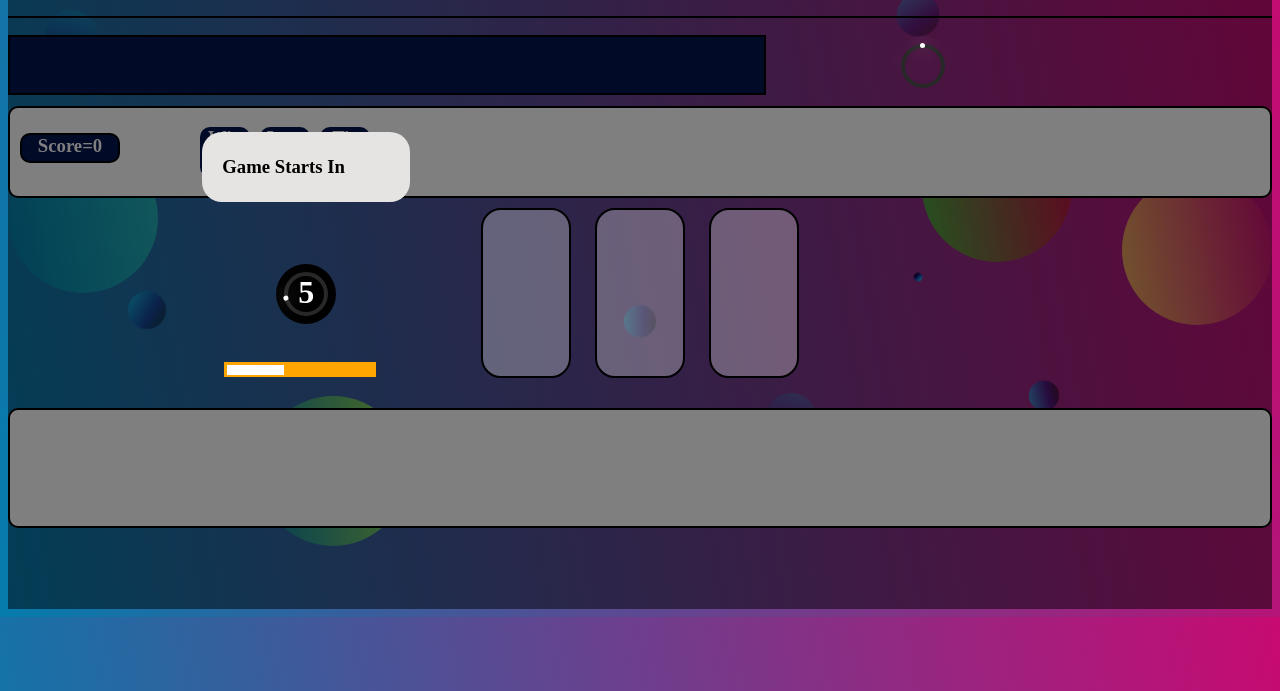
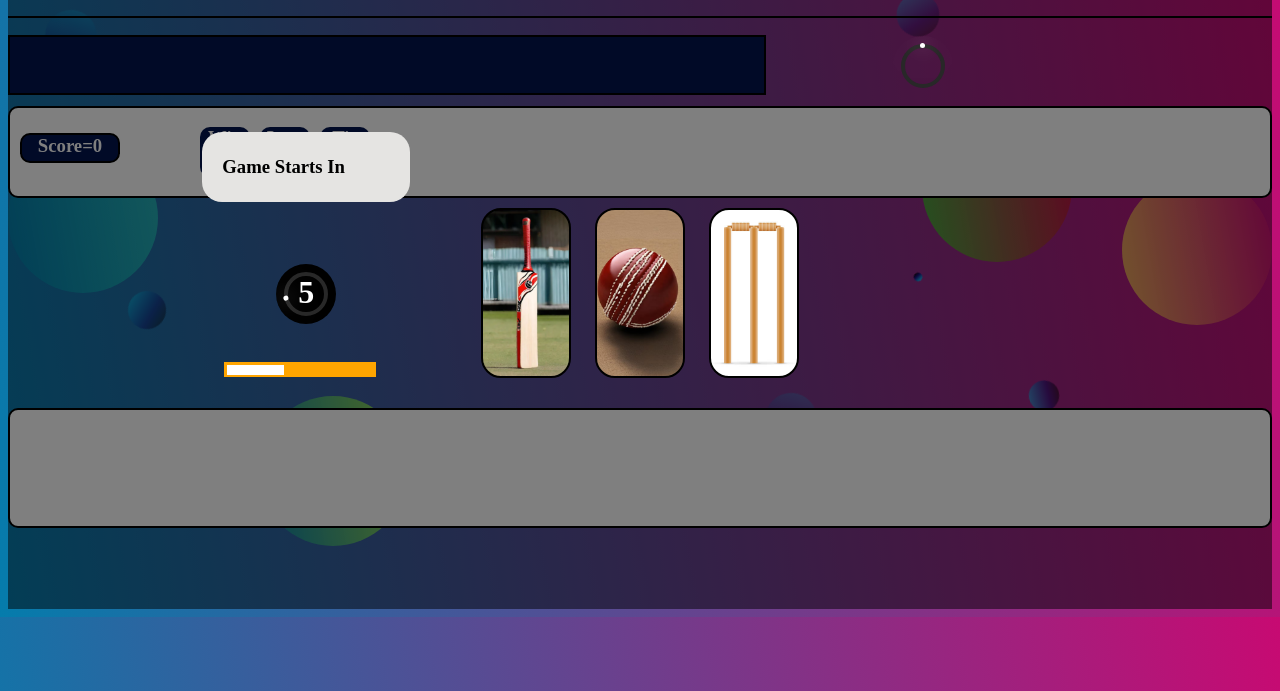
Before and after one commit to adityadarji2405/Cricket_game, a plain HTML site: page index.html in a window 1280 px wide. Both pictures are taken after a click on the button "Start Game". Shown: the part 109-800 px from the top of the page. Drawn offline with Linux system fonts and the light colour scheme.

Commit message:
Update Cricket.css

```diff
--- a/Cricket.css
+++ b/Cricket.css
@@ -264,15 +264,15 @@ justify-content: space-evenly ;
 }
 
 #bat{
- background-image :url("/project-2/bat.png");
+ background-image :url("bat.png");
 }
 
 #ball{
- background-image :url("/project-2/ball.png");
+ background-image :url("ball.png");
 }
 
 #stump{
-background-image :url("/project-2/stump.jpg")
+background-image :url("stump.jpg")
 }
 
 #bat,#ball,#stump{
```
